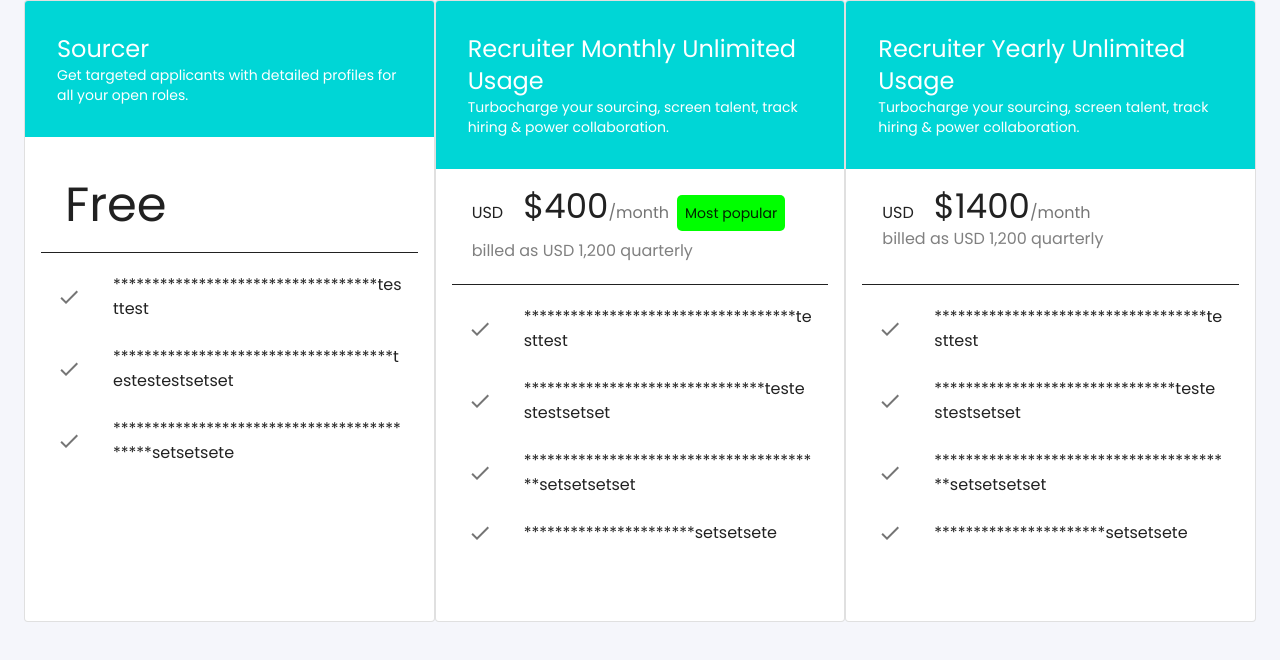
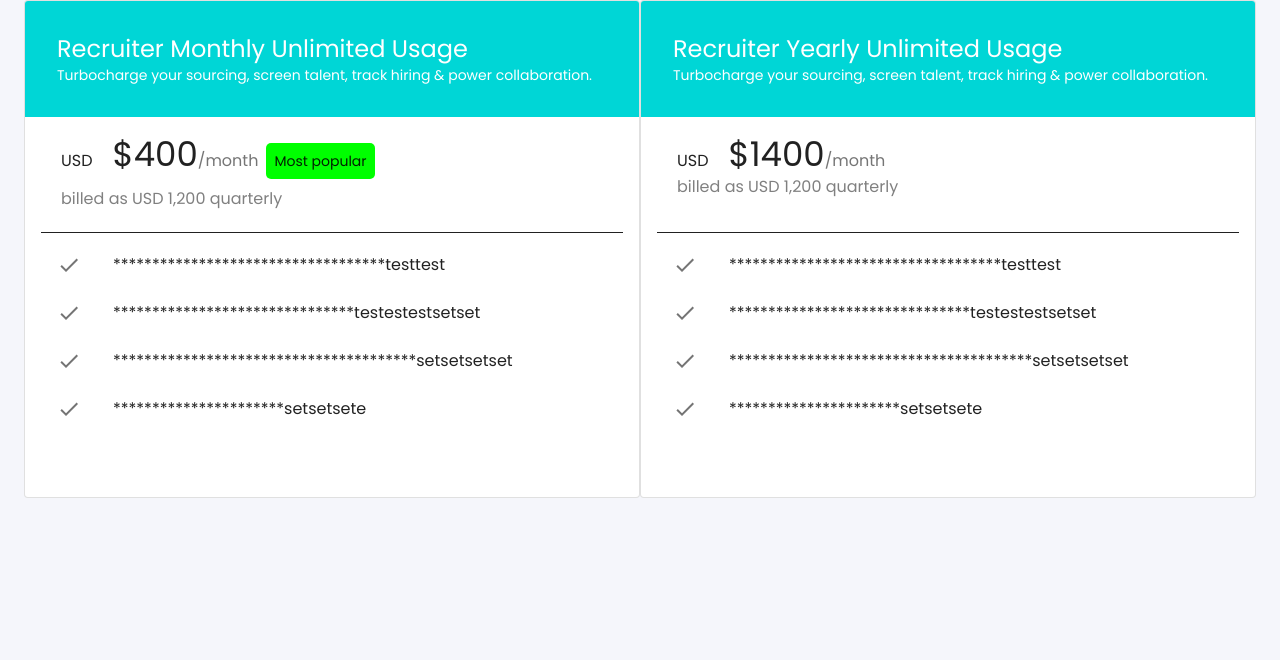
Before and after one commit to takeramagan/Smart-Match, a Next.js app: page /pricing in a window 1280 px wide. Shown: the top 660 px of the page. Built offline with nearby package versions, Linux system fonts and the light colour scheme.

Commit message:
section display change

```diff
--- a/src/constant/constant.js
+++ b/src/constant/constant.js
@@ -11,16 +11,16 @@ export const toastStyle = {
 }//toast 式样
 
 export const tiers = [
-  {
-    title: 'Sourcer',
-    titleSubHeader: "Get targeted applicants with detailed profiles for all your open roles.",
-    price: '0',
-    description: [
-      '**********************************testtest',
-      '************************************testestestsetset',
-      '******************************************setsetsete'
-    ]
-  },
+  // {
+  //   title: 'Sourcer',
+  //   titleSubHeader: "Get targeted applicants with detailed profiles for all your open roles.",
+  //   price: '0',
+  //   description: [
+  //     '**********************************testtest',
+  //     '************************************testestestsetset',
+  //     '******************************************setsetsete'
+  //   ]
+  // },
   {
     title: 'Recruiter Monthly Unlimited Usage',
     titleSubHeader: "Turbocharge your sourcing, screen talent, track hiring & power collaboration.",
--- a/src/features/pricingPage/pricingSection.js
+++ b/src/features/pricingPage/pricingSection.js
@@ -146,6 +146,7 @@ export default function PricingSection(props) {
 
     return (
         // Grid section shows available options
+        <div style={{margin: 'auto'}}>
             <Grid container spacing={0} alignItems="stretch">
                 {props.tiers.map((tier) => (
                     // Enterprise card is full width at sm breakpoint
@@ -154,7 +155,7 @@ export default function PricingSection(props) {
                         key={tier.title}
                         xs={12}
                         sm={tier.title === 'Enterprise' ? 12 : 6}
-                    md={4}
+                        md={6}
                     >
                         <Card variant="outlined" style={{height: "100%", position: "relative"}}>
                             {/* Card header section */}
@@ -225,7 +226,8 @@ export default function PricingSection(props) {
                                                         display="inline" style={{marginInline: "20px"}}>
                                                 USD
                                             </Typography>
-                                        <Typography component="h4" variant="h4" color="textPrimary" display="inline">
+                                            <Typography component="h4" variant="h4" color="textPrimary"
+                                                        display="inline">
                                                 ${tier.price}
                                             </Typography>
                                             <Typography variant="body1" color="textSecondary" display="inline">
@@ -263,7 +265,12 @@ export default function PricingSection(props) {
                                     ))}
                                 </List>
                             </CardContent>
-                        <div style={{margin: "auto", paddingLeft: "100px", paddingRight: "100px", marginBottom: "40px"}}>
+                            <div style={{
+                                margin: "auto",
+                                paddingLeft: "100px",
+                                paddingRight: "100px",
+                                marginBottom: "40px"
+                            }}>
                                 {tier.buyButton !== undefined &&
                                 tier.buyButton
                                     // <CardActions style={{ position: "absolute", bottom: "8px", width: "100%" }}>
@@ -277,5 +284,6 @@ export default function PricingSection(props) {
                     </Grid>
                 ))}
             </Grid>
+        </div>
     )
 };
```
Lines whose indentation alone changed are shown as unchanged.
